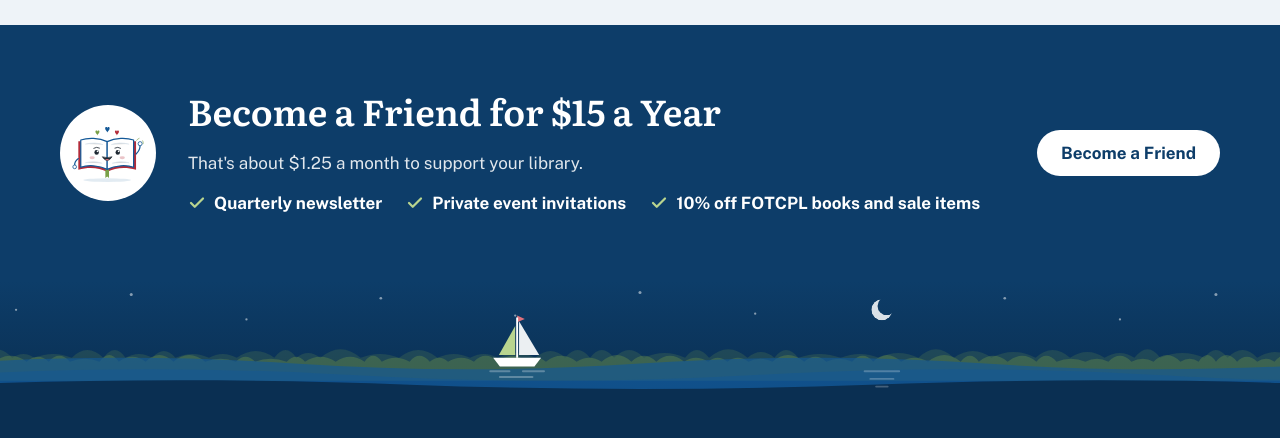
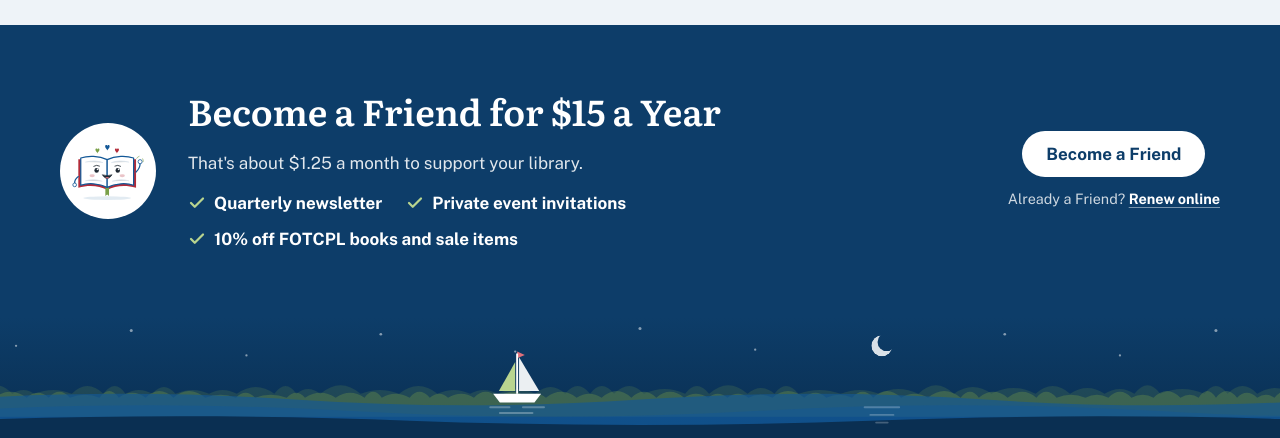
Before and after one commit to jsglisson3/FOTCL, a plain HTML site: page contact.html in a window 1280 px wide. Shown: the part 1660-2098 px from the top of the page. Drawn offline with Linux system fonts and the light colour scheme.

Commit message:
fixed bugs

```diff
--- a/contact.html
+++ b/contact.html
@@ -210,7 +210,10 @@
                         <li><svg class="icon" viewBox="0 0 24 24" aria-hidden="true"><polyline points="20 6 9 17 4 12"/></svg> 10% off FOTCPL books and sale items</li>
                     </ul>
                 </div>
-                <a class="button button-light" href="join.html">Become a Friend</a>
+                <div class="join-band-actions">
+                    <a class="button button-light" href="join.html">Become a Friend</a>
+                    <p class="renew-note">Already a Friend? <a href="https://donorbox.org/fotcpl">Renew online</a></p>
+                </div>
             </div>
         </section>
     </main>
--- a/style.css
+++ b/style.css
@@ -1226,6 +1226,24 @@
     flex: 1;
 }
 
+/* The main button, with a quick way to renew for people who are already members */
+.join-band-actions {
+    flex-shrink: 0;
+    text-align: center;
+}
+
+.renew-note {
+    margin: 10px 0 0;
+    font-size: 0.9rem;
+    color: rgba(255, 255, 255, 0.8);
+}
+
+.renew-note a {
+    padding-block: 4px;
+    font-weight: 700;
+    color: var(--white);
+}
+
 .join-band-text p {
     margin: 0 0 12px;
 }
@@ -3509,6 +3527,10 @@
     .join-band-inner {
         flex-direction: column;
         align-items: flex-start;
+    }
+
+    .join-band-actions {
+        text-align: left;
     }
 
     .video-grid {
```
Also changed, not shown: gallery.html (+4 -1 lines), newsletters.html (+4 -1 lines).
